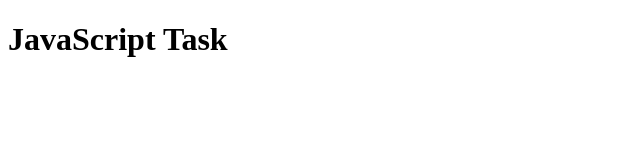
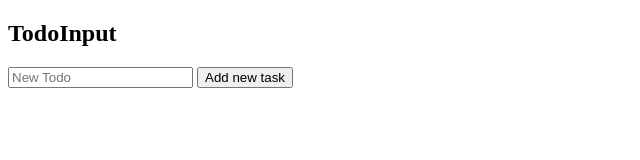
Before and after one commit to IbrahimAbuZuhri/web-js-task, a plain HTML site: page index.html in a window 1280 px wide. Shown: the whole page, without its empty margins (0-640 px from the left). Drawn offline with Linux system fonts and the light colour scheme.

Commit message:
add part 1

```diff
--- a/index.html
+++ b/index.html
@@ -7,9 +7,16 @@
     <script src="script.js" defer></script>
 </head>
 <body>
+    <div class="container">
+        <h2>TodoInput</h2>
 
-    <h1>JavaScript Task</h1>
+        <div class="input-box">
+          <input type="text" id="todoInput" placeholder="New Todo" />
+          <button id="addBtn">Add new task</button>
+        </div>
 
+
+      </div>
     <script src="script.js"></script>
 </body>
 </html>
```
